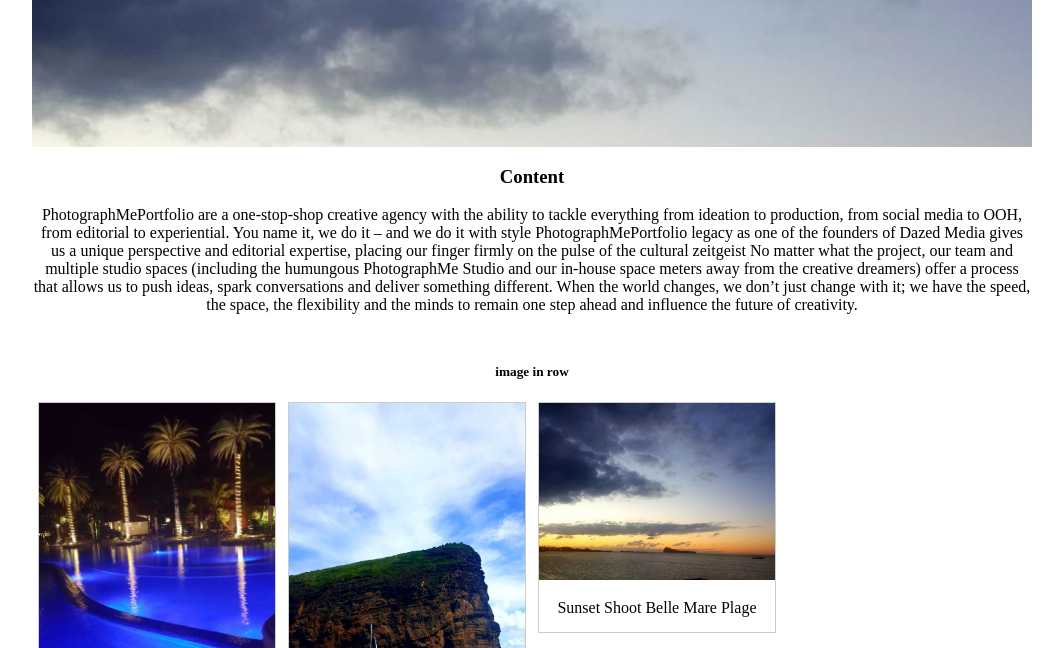
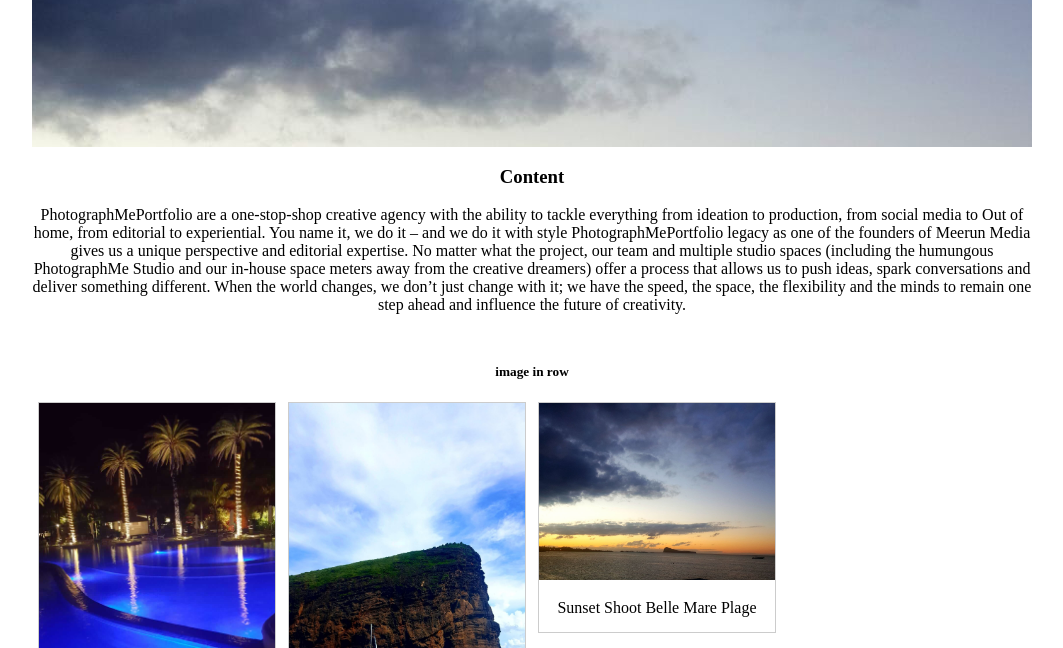
Before and after one commit to Siyad-786/Multimedia, a plain HTML site: page index.html in a window 1280 px wide. Shown: the part 152-800 px from the top of the page, without its empty margins (108-1171 px from the left). Drawn offline with Linux system fonts and the light colour scheme; a web font is replaced by a local one.

Commit message:
Multimedia Final touch Commit
Multimedia Final touch Commit

```diff
--- a/index.html
+++ b/index.html
@@ -30,8 +30,8 @@
         <div class="content">
             <h3>Content</h3>
             <p>
-                PhotographMePortfolio are a one-stop-shop creative agency with the ability to tackle everything from ideation to production, from social media to OOH, from editorial to experiential. You name it, we do it – and we do it with style
-                PhotographMePortfolio legacy as one of the founders of Dazed Media gives us a unique perspective and editorial expertise, placing our finger firmly on the pulse of the cultural zeitgeist
+                PhotographMePortfolio are a one-stop-shop creative agency with the ability to tackle everything from ideation to production, from social media to Out of home, from editorial to experiential. You name it, we do it – and we do it with style
+                PhotographMePortfolio legacy as one of the founders of Meerun Media gives us a unique perspective and editorial expertise.
                 No matter what the project, our team and multiple studio spaces (including the humungous PhotographMe Studio and our in-house space meters away from the creative dreamers) offer a process that allows us to push ideas, spark conversations and deliver something different.
                 When the world changes, we don’t just change with it; we have the speed, the space, the flexibility and the minds to remain one step ahead and influence the future of creativity.
             </p>
@@ -160,7 +160,7 @@
         </section>
 
         <div id="footer">
-            &copy; MohammadSiyad 2021 Copyright
+            &copy; Mohammad Siyad Meerun 2021 Copyright
         </div>
 
     </div>
```
